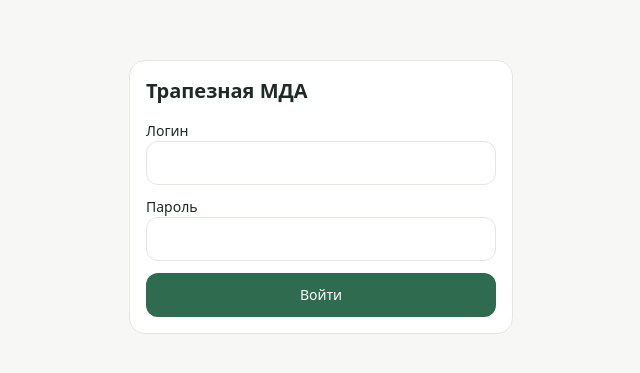
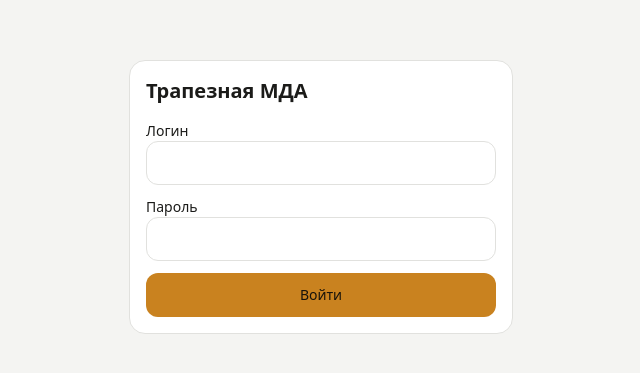
Before and after one commit to Mr-PASTER/mda-trapesnaia, a React (Vite) app in the folder syte/: page /login in a window 1280 px wide. Shown: the part 203-576 px from the top of the page, without its empty margins (319-959 px from the left). Built offline with nearby package versions, Linux system fonts and the light colour scheme.

Commit message:
style(front): switch to monochrome greys with amber accent
Replaces the green/red palette with greys; meal states use grey
levels (ink/muted/border) and the single amber accent marks controls
and unavailable days. Spec updated.

```diff
--- a/syte/src/components/ui/Button.tsx
+++ b/syte/src/components/ui/Button.tsx
@@ -12,7 +12,7 @@ export function Button({
   const styles: Record<Variant, string> = {
     primary: "bg-accent text-on-accent hover:brightness-95",
     ghost: "bg-transparent text-ink border border-border hover:bg-surface",
-    danger: "bg-not-going text-on-accent hover:brightness-95",
+    danger: "bg-ink text-paper hover:brightness-105",
   };
   return <button className={`${base} ${styles[variant]} ${className}`} {...props} />;
 }
--- a/syte/src/features/auth/LoginPage.tsx
+++ b/syte/src/features/auth/LoginPage.tsx
@@ -60,7 +60,7 @@ export function LoginPage() {
               required
             />
           </label>
-          {error && <p className="text-sm text-not-going">{error}</p>}
+          {error && <p className="text-sm font-medium text-accent">{error}</p>}
           <Button type="submit" disabled={busy}>
             {busy ? "Входим…" : "Войти"}
           </Button>
--- a/syte/src/features/defaults/DefaultsForm.tsx
+++ b/syte/src/features/defaults/DefaultsForm.tsx
@@ -84,7 +84,7 @@ export function DefaultsForm({ target }: { target: Target }) {
                 type="button"
                 onClick={() => setMeals((m) => ({ ...m, [kind]: false }))}
                 className={`${segment} ${
-                  !meals[kind] ? "bg-not-going text-on-accent" : "border border-border text-ink hover:bg-paper"
+                  !meals[kind] ? "bg-ink text-paper" : "border border-border text-ink hover:bg-paper"
                 }`}
               >
                 Не идёт
--- a/syte/src/features/menu/DayCard.tsx
+++ b/syte/src/features/menu/DayCard.tsx
@@ -6,9 +6,9 @@ import type { DayState } from "../../api/me";
 import type { MealType } from "../../api/auth";
 
 const STICK: Record<string, string> = {
-  going: "bg-accent",
-  not_going: "bg-not-going",
-  not_served: "bg-muted/30",
+  going: "bg-ink",
+  not_going: "bg-muted/70",
+  not_served: "bg-border",
 };
 
 export function DayCard({
@@ -25,7 +25,7 @@ export function DayCard({
 
   const frame =
     status === "absent"
-      ? "border-absent/60 text-muted"
+      ? "border-accent/60 text-muted"
       : status === "locked"
         ? "border-border bg-surface/70"
         : "border-border bg-surface hover:border-accent/60";
@@ -45,7 +45,7 @@ export function DayCard({
       )}
 
       {status === "absent" ? (
-        <span className="text-[11px] font-medium text-absent">Дня нет</span>
+        <span className="text-[11px] font-medium text-accent">Дня нет</span>
       ) : (
         <span className="flex items-end gap-1" aria-hidden>
           {MEAL_ORDER.map((kind) => {
--- a/syte/src/features/menu/DayEditModal.tsx
+++ b/syte/src/features/menu/DayEditModal.tsx
@@ -96,7 +96,7 @@ export function DayEditModal({
                     type="button"
                     onClick={() => setGoing((g) => ({ ...g, [kind]: false }))}
                     className={`min-h-11 rounded-xl px-4 text-sm focus-visible:outline-2 focus-visible:outline-offset-2 focus-visible:outline-accent ${
-                      !going[kind] ? "bg-not-going text-on-accent" : "border border-border text-ink hover:bg-paper"
+                      !going[kind] ? "bg-ink text-paper" : "border border-border text-ink hover:bg-paper"
                     }`}
                   >
                     Не идёт
--- a/syte/src/features/menu/MenuPage.tsx
+++ b/syte/src/features/menu/MenuPage.tsx
@@ -30,7 +30,7 @@ export function MenuPage({ target }: { target: Target }) {
       </header>
 
       {isLoading && <Spinner />}
-      {isError && <p className="text-sm text-not-going">Не удалось загрузить календарь</p>}
+      {isError && <p className="text-sm font-medium text-accent">Не удалось загрузить календарь</p>}
       {days && days.length === 0 && (
         <EmptyState title="Календарь ещё не сформирован" hint="Дни появятся после генерации расписания" />
       )}
--- a/syte/src/styles/index.css
+++ b/syte/src/styles/index.css
@@ -3,29 +3,25 @@
 @custom-variant dark (&:where(.dark, .dark *));
 
 :root {
-  --paper: #f7f8f6;
+  --paper: #f4f4f2;
   --surface: #ffffff;
-  --ink: #1e2a24;
-  --muted: #67766d;
-  --accent: #2f6b4e;
-  --not-going: #b0463c;
-  --lock: #7c7466;
-  --absent: #c2703a;
-  --border: #e3e7e2;
-  --on-accent: #ffffff;
+  --ink: #1b1b19;
+  --muted: #6b6b67;
+  --accent: #c9821f;
+  --lock: #9a9a95;
+  --border: #e1e1de;
+  --on-accent: #17130b;
 }
 
 .dark {
-  --paper: #141816;
-  --surface: #1d2320;
-  --ink: #e8ede9;
-  --muted: #93a29a;
-  --accent: #5fa57e;
-  --not-going: #d9786f;
-  --lock: #8a8378;
-  --absent: #d98a55;
-  --border: #2a322d;
-  --on-accent: #10140f;
+  --paper: #131313;
+  --surface: #1c1c1b;
+  --ink: #ececea;
+  --muted: #9a9a95;
+  --accent: #dda24a;
+  --lock: #8c8c87;
+  --border: #2b2b29;
+  --on-accent: #17130b;
 }
 
 @theme inline {
@@ -34,9 +30,7 @@
   --color-ink: var(--ink);
   --color-muted: var(--muted);
   --color-accent: var(--accent);
-  --color-not-going: var(--not-going);
   --color-lock: var(--lock);
-  --color-absent: var(--absent);
   --color-border: var(--border);
   --color-on-accent: var(--on-accent);
   --font-sans: system-ui, -apple-system, "Segoe UI", Roboto, sans-serif;
```
Also changed, not shown: 1 other file (tests, documents, lock files or other folders).
